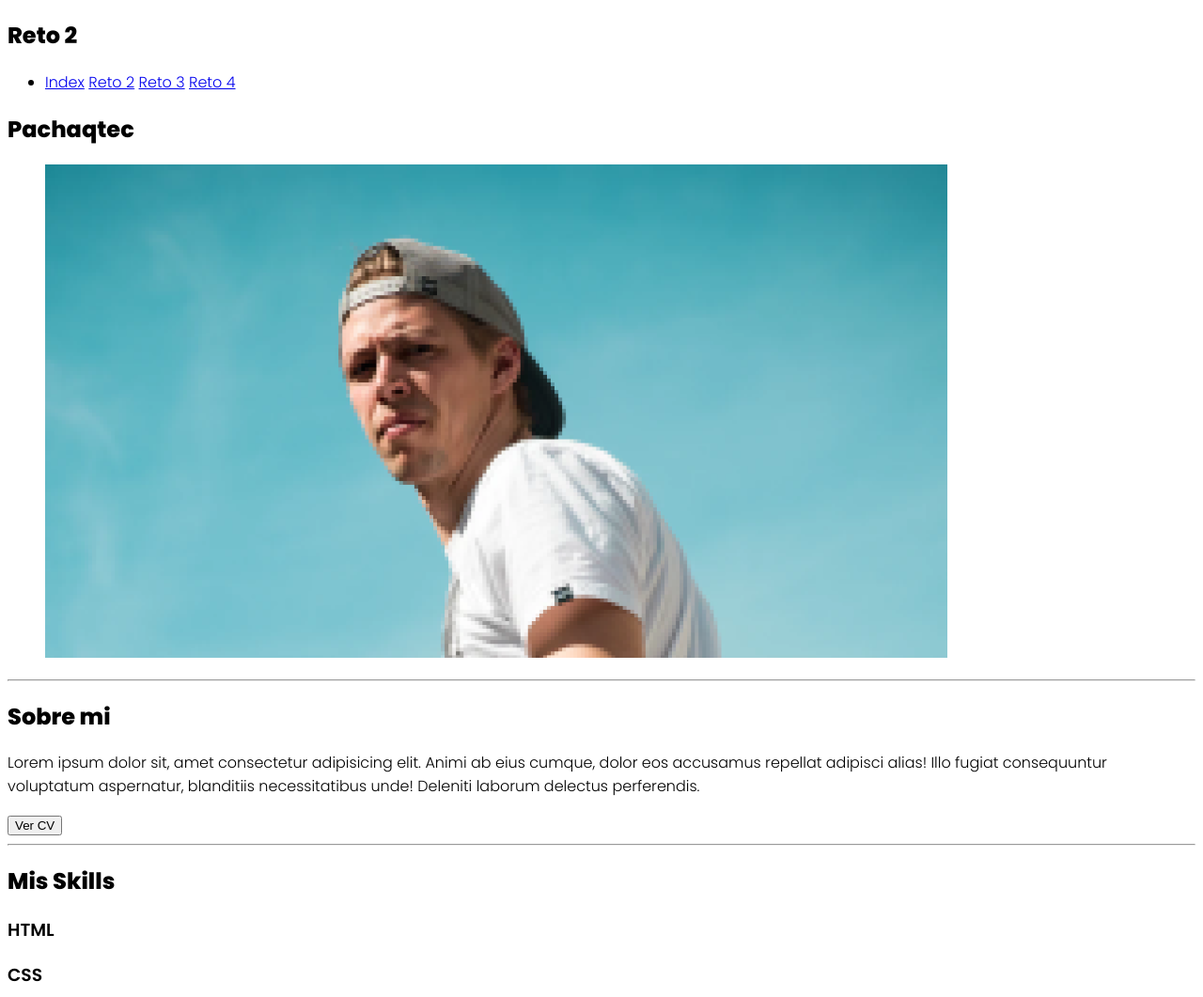
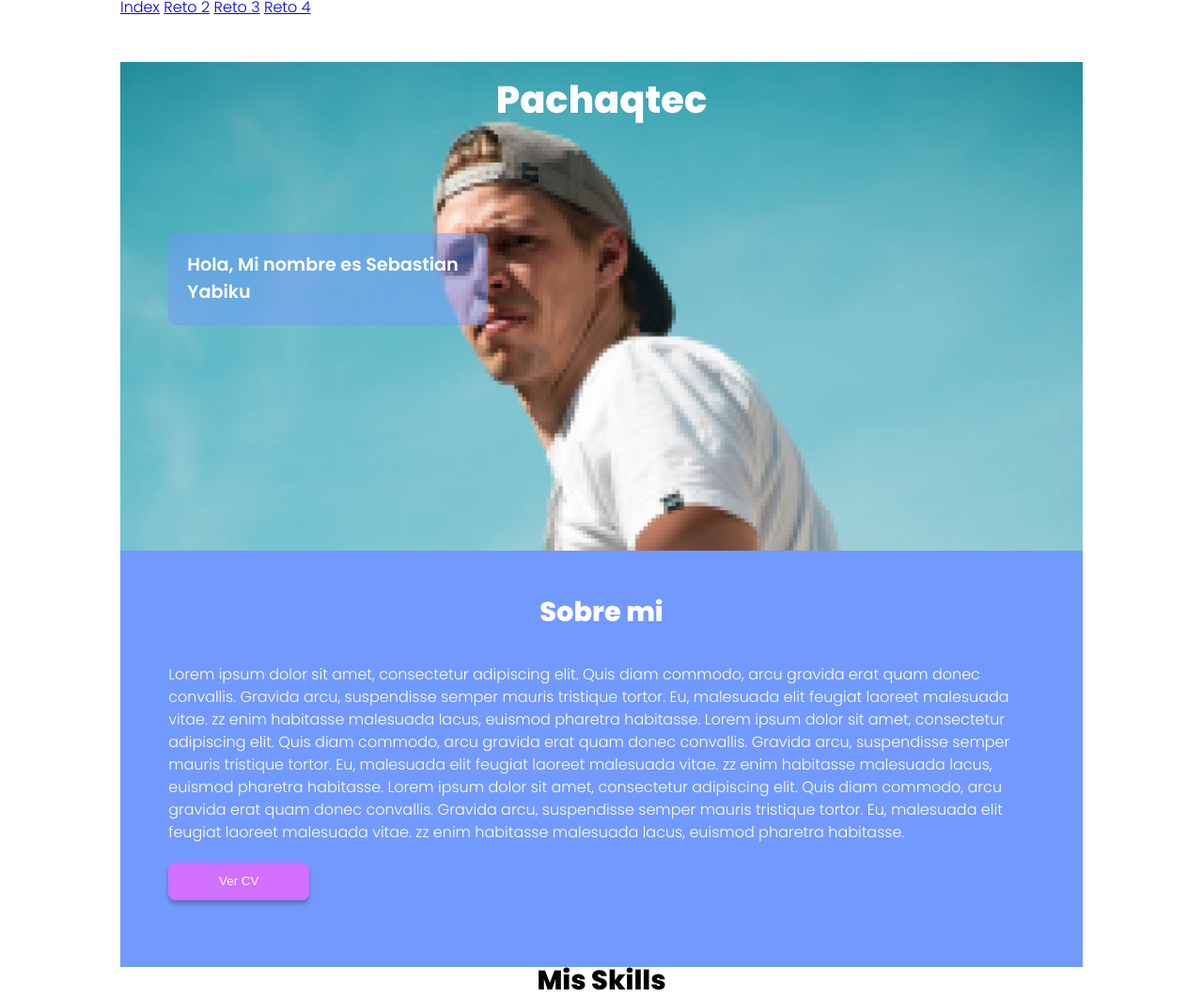
Before and after one commit to dansebp/hacakaton-3, a plain HTML site: page feature.html in a window 1280 px wide. Shown: the top 1061 px of the page at 94% size. Drawn offline with Linux system fonts and the light colour scheme.

Commit message:
se agrego algunos estilos a main.css

```diff
--- a/feature.html
+++ b/feature.html
@@ -5,13 +5,13 @@
     <meta name="viewport" content="width=device-width, initial-scale=1.0">
     <link href="https://fonts.googleapis.com/css2?family=Poppins:wght@300;600;800&display=swap" rel="stylesheet">
     <title>Hackaton-2</title>
+    <link rel="stylesheet" href="./styles/reset.css">
     <link rel="stylesheet" href="./styles/main.css">
 </head>
 <body>
     <header>
         <div class="wrapper">
             <nav>
-            <h1>Reto 2</h1>
             <ul>
                 <li>
                     <a href="./index.html">Index</a>
@@ -24,19 +24,20 @@
         </div>
       </header>
     <main>
-        <section>
+        <div class="wrapper">
+        <section id="banner">
+            <div class="banner">
             <h1>Pachaqtec</h1>
-            <figure>
-                <img src="./images/banner.png" alt="">
-            </figure>
+            <div class="banner-box">
+                <p>Hola, Mi nombre es Sebastian Yabiku</p>
+            </div>
+            </div>
         </section>
-        <hr>
-        <section>
+        <section id="about">
             <h2>Sobre mi</h2>
-            <p>Lorem ipsum dolor sit, amet consectetur adipisicing elit. Animi ab eius cumque, dolor eos accusamus repellat adipisci alias! Illo fugiat consequuntur voluptatum aspernatur, blanditiis necessitatibus unde! Deleniti laborum delectus perferendis.</p>
+            <p>Lorem ipsum dolor sit amet, consectetur adipiscing elit. Quis diam commodo, arcu gravida erat quam donec convallis. Gravida arcu, suspendisse semper mauris tristique tortor. Eu, malesuada elit feugiat laoreet malesuada vitae. zz enim habitasse malesuada lacus, euismod pharetra habitasse. Lorem ipsum dolor sit amet, consectetur adipiscing elit. Quis diam commodo, arcu gravida erat quam donec convallis. Gravida arcu, suspendisse semper mauris tristique tortor. Eu, malesuada elit feugiat laoreet malesuada vitae. zz enim habitasse malesuada lacus, euismod pharetra habitasse. Lorem ipsum dolor sit amet, consectetur adipiscing elit. Quis diam commodo, arcu gravida erat quam donec convallis. Gravida arcu, suspendisse semper mauris tristique tortor. Eu, malesuada elit feugiat laoreet malesuada vitae. zz enim habitasse malesuada lacus, euismod pharetra habitasse.</p>
             <button><a href="#"></a>Ver CV</button>
         </section>
-        <hr>
         <section>
             <h2>Mis Skills</h2>
             <div>
@@ -113,6 +114,7 @@
                 </fieldset>
               </form>
         </section>
+        </div>
     </main>
     <footer>
         <p>All rights reserved 2020 ® </p>
--- a/styles/main.css
+++ b/styles/main.css
@@ -1,8 +1,16 @@
 body{
     font-family: 'Poppins', sans-serif;
 }
-h1, h2, {
+h1{
     font-weight: 800;
+    text-align: center;
+}
+
+h2{
+    font-weight: 800;
+    font-size: 1.8em;
+    text-align: center;
+    margin-bottom: 40px;
 }
 
 h3, h4, h5, h6 {
@@ -11,3 +19,61 @@ h3, h4, h5, h6 {
 p{
     font-weight: 300;
 }
+section {
+    margin: 0;
+}
+.wrapper {
+    max-width: 80%;
+    margin: 0 auto;
+}
+
+/*---BANNER----*/
+
+.banner {
+    height: 520px;
+    background-image: url("/images/banner.png");
+    background-position: center;
+    background-size: cover;
+}
+.banner h1{
+    margin: 50px 0;
+    padding: 20px 0;
+    color: #fff;
+    font-size: 2.5em;
+}
+.banner-box {
+    width: 300px;
+    margin: 10% 5%;
+    padding: 20px;
+    background-color: rgba(114, 154, 254, 0.5);
+    border-radius: 8px;
+}
+.banner-box p{
+    font-weight: 600;
+    color: #fff;
+    font-size: 1.2em;
+    line-height: 1.5em;
+}
+
+/*---ABOUT---*/
+
+#about{
+    box-sizing: border-box;
+    padding: 5%;
+    background-color: #7299FE;
+    color: #fff;
+}
+#about p{
+    font-size: 16px;
+    line-height: 1.5em;
+}
+#about button {
+    margin: 20px 0;
+    color: #fff;
+    background-color: #D16FFF;
+    width: 150px;
+    height: 40px;
+    border: none;
+    border-radius: 8px;
+    box-shadow: 0px 4px 4px rgba(0, 0, 0, 0.25);
+}
--- /dev/null
+++ b/styles/reset.css
@@ -0,0 +1,48 @@
+/* http://meyerweb.com/eric/tools/css/reset/
+   v2.0 | 20110126
+   License: none (public domain)
+*/
+
+html, body, div, span, applet, object, iframe,
+h1, h2, h3, h4, h5, h6, p, blockquote, pre,
+a, abbr, acronym, address, big, cite, code,
+del, dfn, em, img, ins, kbd, q, s, samp,
+small, strike, strong, sub, sup, tt, var,
+b, u, i, center,
+dl, dt, dd, ol, ul, li,
+fieldset, form, label, legend,
+table, caption, tbody, tfoot, thead, tr, th, td,
+article, aside, canvas, details, embed,
+figure, figcaption, footer, header, hgroup,
+menu, nav, output, ruby, section, summary,
+time, mark, audio, video {
+	margin: 0;
+	padding: 0;
+	border: 0;
+	font-size: 100%;
+	font: inherit;
+	vertical-align: baseline;
+}
+/* HTML5 display-role reset for older browsers */
+article, aside, details, figcaption, figure,
+footer, header, hgroup, menu, nav, section {
+	display: block;
+}
+body {
+	line-height: 1;
+}
+ol, ul {
+	list-style: none;
+}
+blockquote, q {
+	quotes: none;
+}
+blockquote:before, blockquote:after,
+q:before, q:after {
+	content: '';
+	content: none;
+}
+table {
+	border-collapse: collapse;
+	border-spacing: 0;
+}
```
